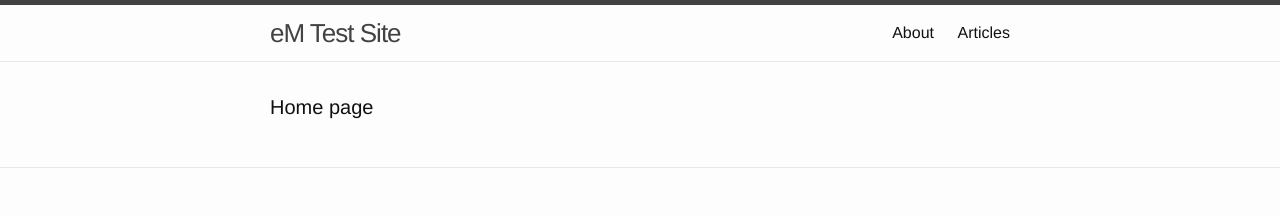
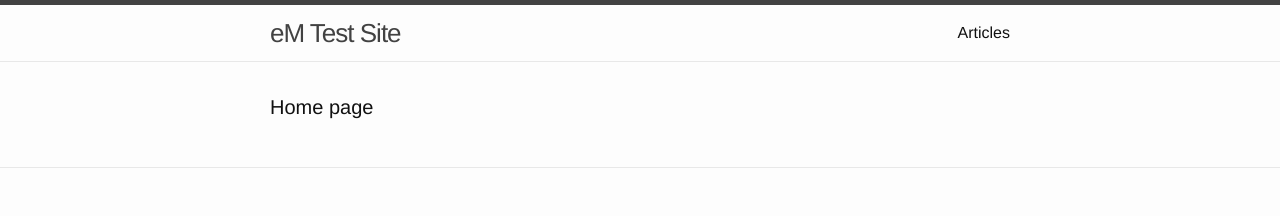
Before and after one commit to tekmaven/jekyll_em_test_site, a Jekyll site: the page built from index.html, in a window 1280 px wide. Shown: the top 216 px of the page. Built offline with Jekyll 4.4.1, drawn with Linux system fonts in a browser that asks for light colours.

Commit message:
Update header.html

```diff
--- a/_includes/header.html
+++ b/_includes/header.html
@@ -14,8 +14,7 @@
       </a>
 
       <div class="trigger">
-        <a class="page-link" href="{{ '/about' | prepend: site.baseurl }}">About</a>
-        <a class="page-link" href="{{ '/articles' | prepend: site.baseurl }}">Articles</a>
+        <a class="page-link" href="{{ '/articles/' | prepend: site.baseurl }}">Articles</a>
       </div>
     </nav>
 
```
